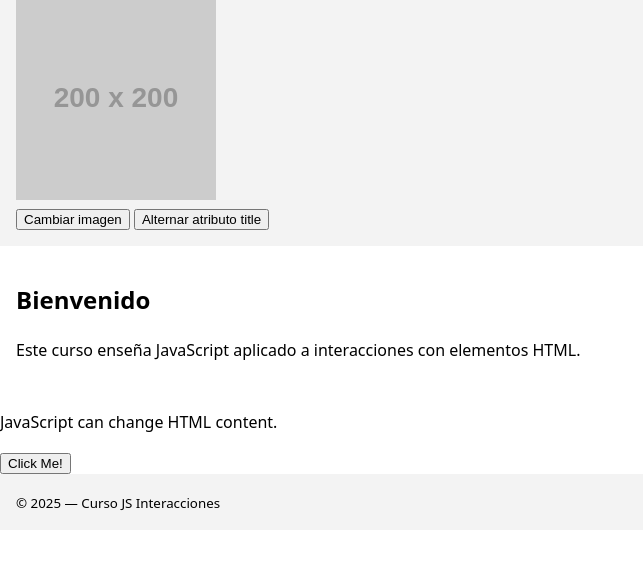
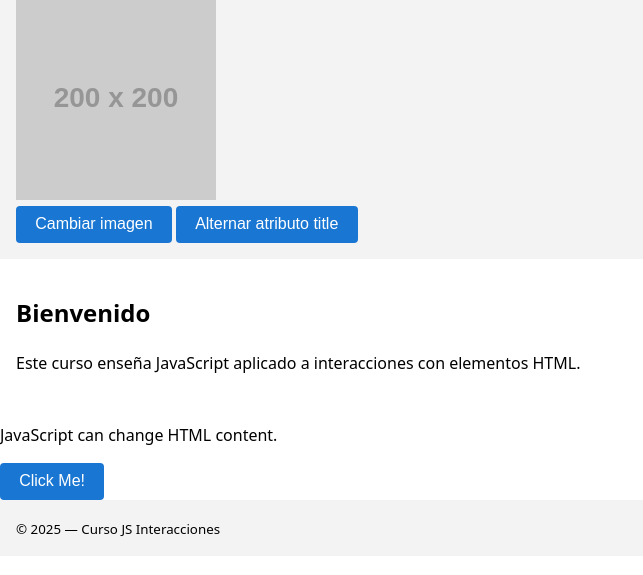
Before and after one commit to XaviPerezCanada/Sistema-de-control-de-versiones, a plain HTML site: page index.html in a window 1280 px wide. Shown: the part 207-782 px from the top of the page, without its empty margins (0-643 px from the left). Drawn offline with Linux system fonts and the light colour scheme; placeholder pictures from the web are drawn by us.

Commit message:
Usuario3: estilado de botones con una apariencia requerida

```diff
--- a/assets/styles.css
+++ b/assets/styles.css
@@ -3,3 +3,20 @@ body { font-family: system-ui, Arial, sans-serif; margin: 0; line-height: 1.5; }
 header, footer { padding: 1rem; background: #f3f3f3; }
 nav a { margin-right: .75rem; text-decoration: none; }
 main { padding: 1rem; }
+
+button {
+    background-color: #1976d2;
+    color: #fff;
+    border: none;
+    padding: 0.6em 1.2em;
+    border-radius: 4px;
+    font-size: 1rem;
+    cursor: pointer;
+    transition: background 0.2s;
+}
+
+button:hover,
+button:focus {
+    background-color: #1565c0;
+    outline: none;
+}
```
